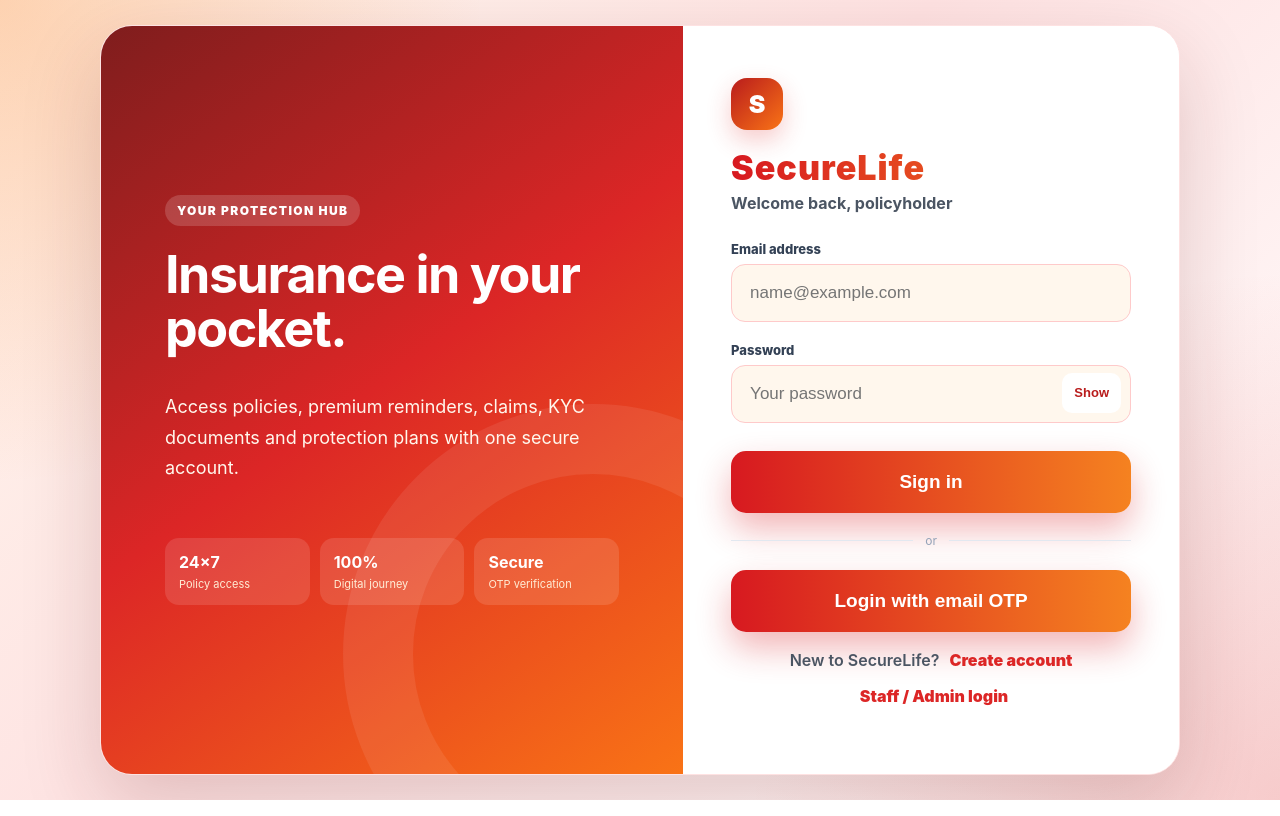
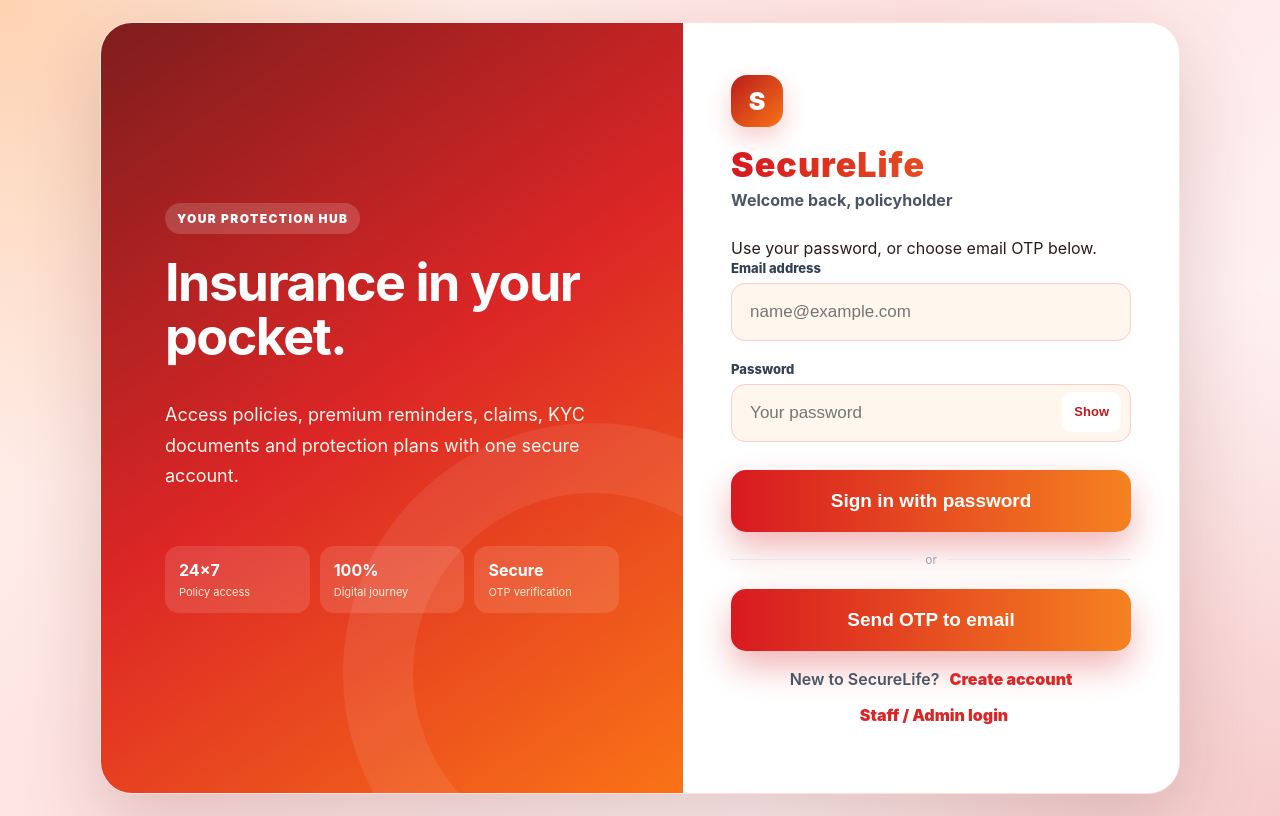
Before and after one commit to mummy7791/insurance-app, a React (Vite) app in the folder frontend/: page /login in a window 1280 px wide. Built offline with nearby package versions, Linux system fonts and the light colour scheme; no server answers.

Commit message:
improve customer login method clarity

```diff
--- a/frontend/src/pages/Login.tsx
+++ b/frontend/src/pages/Login.tsx
@@ -56,6 +56,7 @@ export default function Login() {
           <div className="brand-mark">S</div>
           <h1 className="auth-title">SecureLife</h1>
           <p className="auth-kicker">Welcome back, policyholder</p>
+          <div className="login-method-note">Use your password, or choose email OTP below.</div>
 
           {error && <div className="auth-error">{error}</div>}
 
@@ -67,14 +68,14 @@ export default function Login() {
             <button type="button" onClick={() => setShowPassword((v) => !v)}>{showPassword ? "Hide" : "Show"}</button>
           </div>
 
-          <button className="auth-btn" onClick={() => void login()} disabled={loading}>{loading ? "Signing in securely..." : "Sign in"}</button>
+          <button className="auth-btn" onClick={() => void login()} disabled={loading}>{loading ? "Signing in securely..." : "Sign in with password"}</button>
 
           {error.toLowerCase().includes("verify") && (
             <button className="auth-outline-btn" onClick={() => navigate("/customer-otp-login", { state: { email: email.trim().toLowerCase(), mode: "verify" } })}>Verify email with OTP</button>
           )}
 
           <div className="auth-divider"><span>or</span></div>
-          <button className="auth-outline-btn" onClick={() => navigate("/customer-otp-login", { state: { email: email.trim().toLowerCase(), mode: "login" } })}>Login with email OTP</button>
+          <button className="auth-outline-btn" onClick={() => navigate("/customer-otp-login", { state: { email: email.trim().toLowerCase(), mode: "login" } })}>Send OTP to email</button>
 
           <p className="auth-link">New to SecureLife? <Link to="/register">Create account</Link></p>
           <p className="auth-link small"><Link to="/admin-login">Staff / Admin login</Link></p>
```
